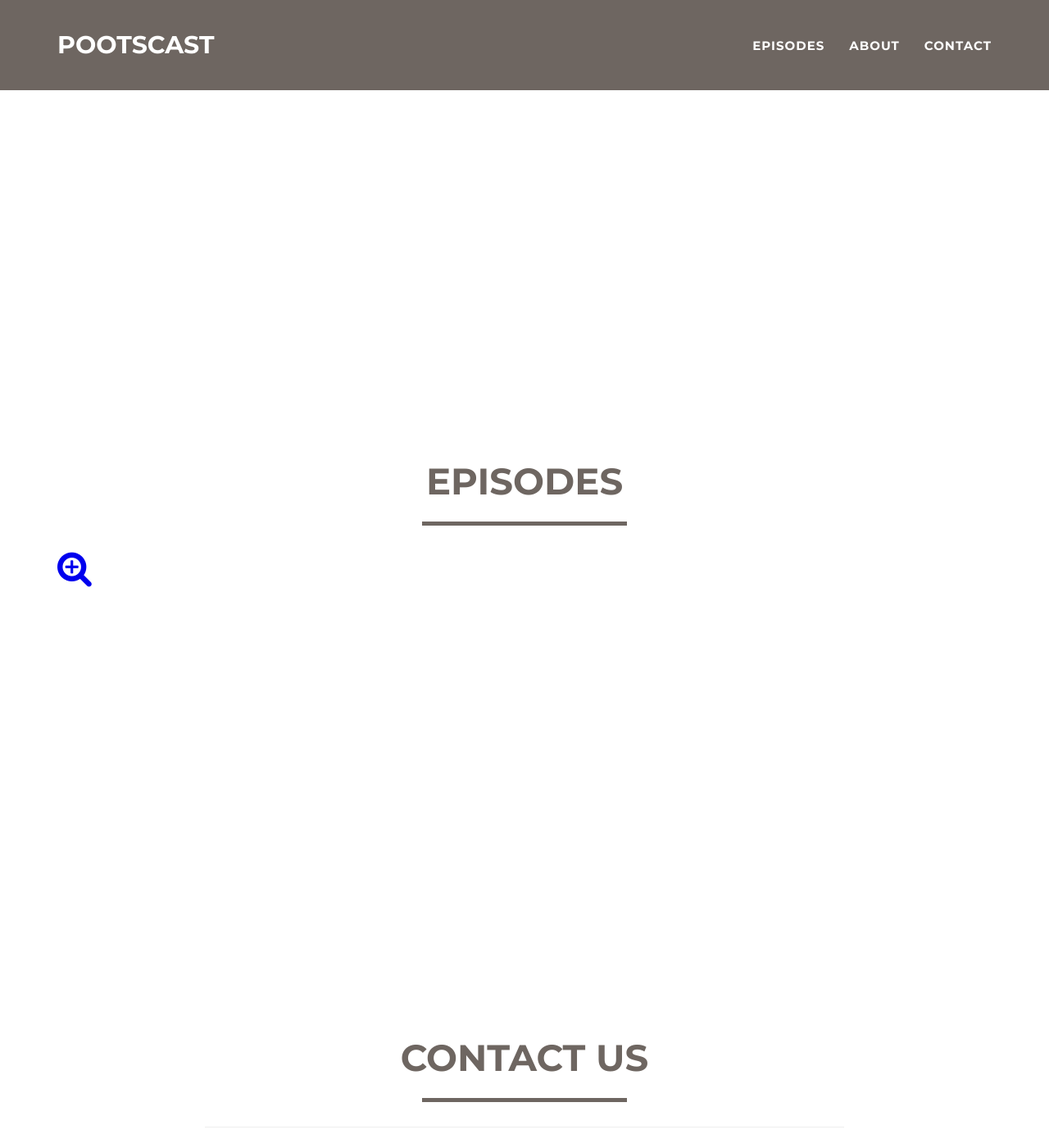
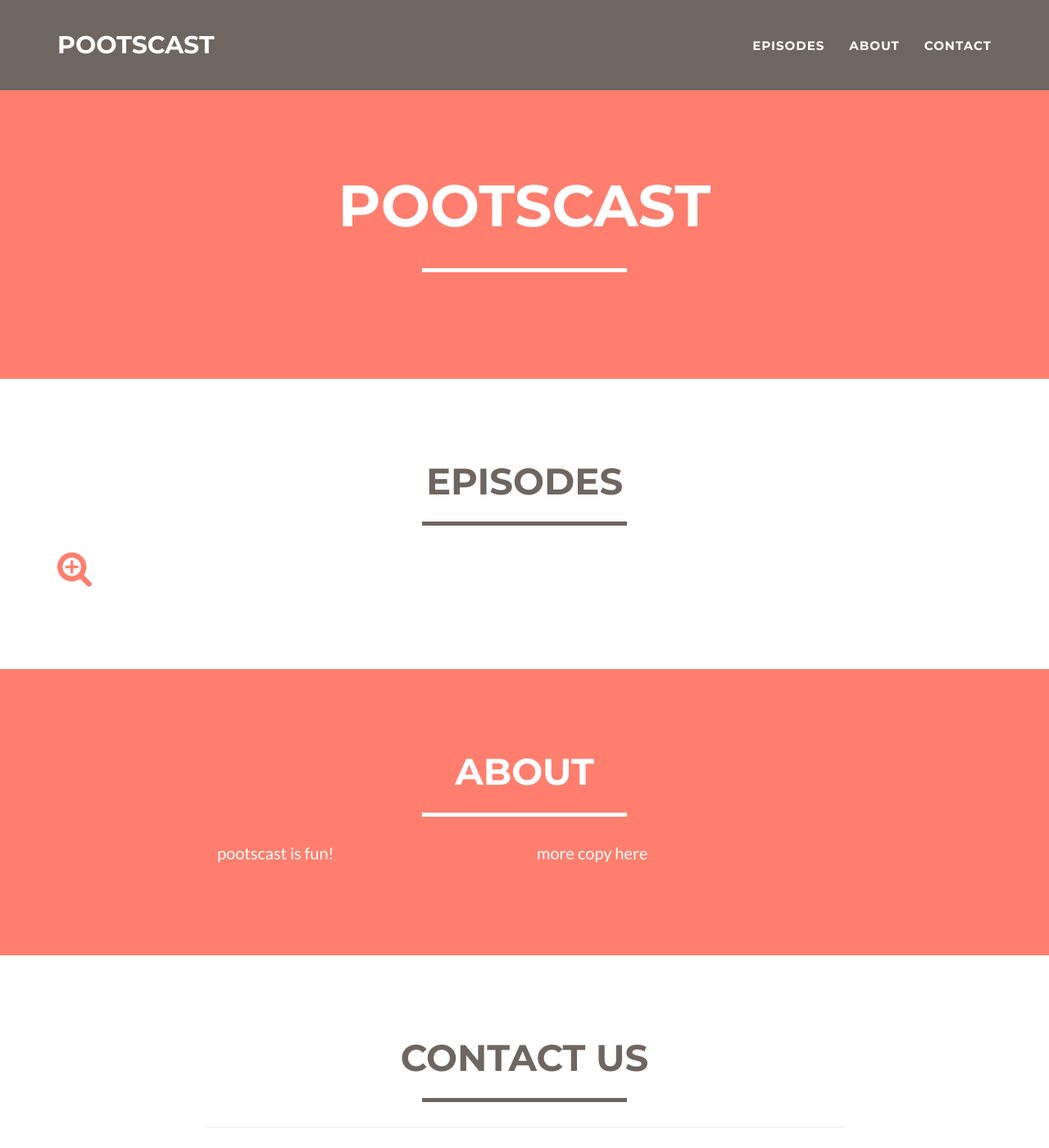
Before and after one commit to irrelative/pootscast, a Jekyll site: the page built from index.html, in a window 1280 px wide and 1400 px high. Shown: the whole window at 82% size. Built offline with Jekyll 4.4.1, drawn with Linux system fonts in a browser that asks for light colours.

Commit message:
fix color

```diff
--- a/_config.yml
+++ b/_config.yml
@@ -19,7 +19,7 @@ contact: static
 
 # Color settings (hex-codes without the leading hash-tag)
 color:
-  primary: FF7E6D9 #80B3FF
+  primary: FF7E6D #80B3FF
   primary-rgb: "24,288,156" #"128,179,255"
   secondary: 6E6661 #FD6E8A
   secondary-dark: 233140 #A2122F
```
